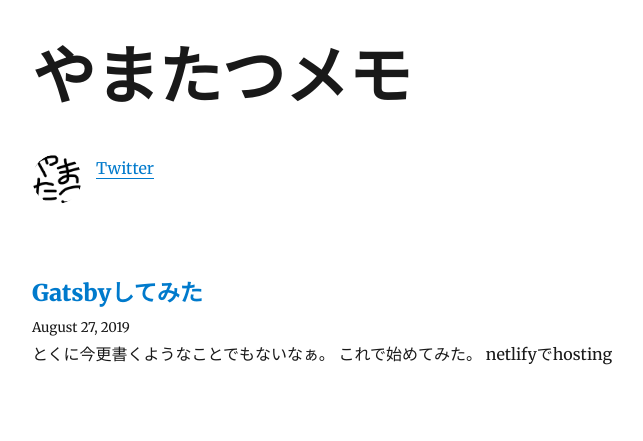
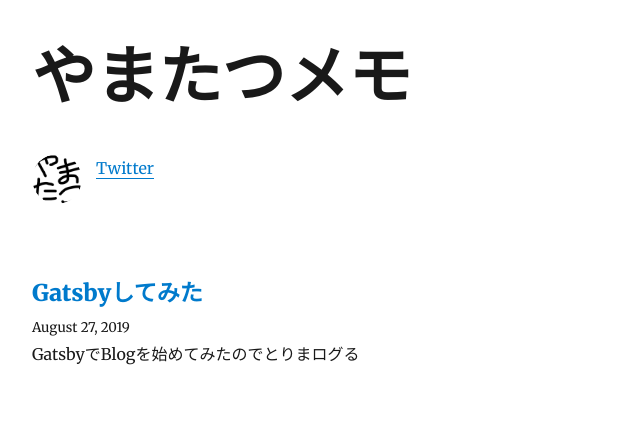
Before and after one commit to yamatatsu/blog, a Gatsby site: page / in a window 1280 px wide. Shown: the whole page, without its empty margins (293-936 px from the left). Built offline with nearby package versions, Linux system fonts and the light colour scheme; Gatsby itself is replaced by a stand-in of ours; some packages are replaced by stand-ins of ours.

Commit message:
description

```diff
--- a/content/blog/00_start-gatsby-blog/index.md
+++ b/content/blog/00_start-gatsby-blog/index.md
@@ -1,6 +1,7 @@
 ---
 title: Gatsbyしてみた
 date: "2019-08-27"
+description: "GatsbyでBlogを始めてみたのでとりまログる"
 ---
 
 とくに今更書くようなことでもないなぁ。
```
